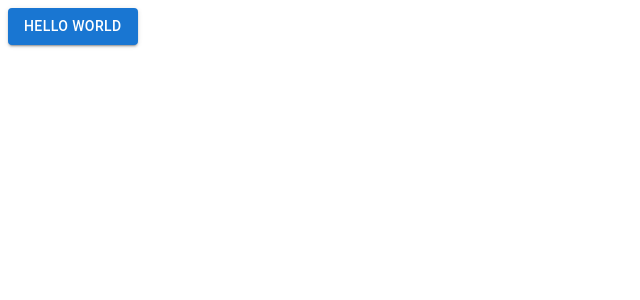
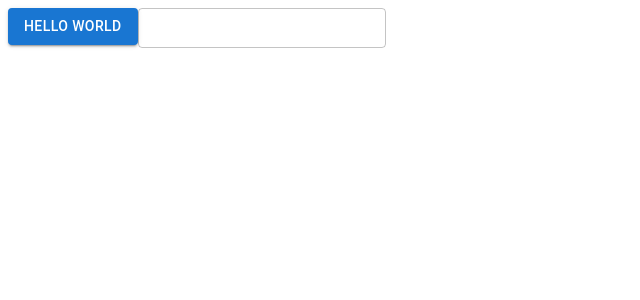
Before and after one commit to zack-msyc86/react-real-template, a React app: page / in a window 1280 px wide. Shown: the top 300 px of the page, without its empty margins (0-640 px from the left). Built offline with nearby package versions, Linux system fonts and the light colour scheme; the HTML template or start-up script is replaced by a standard one.

Commit message:
デフォルトのpropsを設定できるようにした

```diff
--- a/src/App.tsx
+++ b/src/App.tsx
@@ -1,11 +1,13 @@
 import Button from './components/atoms/Button';
+import TextField from './components/atoms/TextField';
 
 const App: React.VFC = () => {
   return (
     <div>
-      <Button variant='contained'>
+      <Button>
         Hello World
       </Button>
+      <TextField />
     </div>
   )
 }
--- a/src/components/atoms/Button.tsx
+++ b/src/components/atoms/Button.tsx
@@ -8,9 +8,13 @@ const StyledButton = styled(MUIButton)({
 });
 
 
-const Button: React.VFC<Props> = ({ children, ...buttonProps }) => {
+const Button: React.VFC<Props> = ({ children, ...props }) => {
+  const defaultProp: ButtonProps = {
+    variant: 'contained'
+  }
+
   return (
-    <StyledButton {...buttonProps}>
+    <StyledButton {...{...defaultProp, ...props}}>
       { children }
     </StyledButton>
   )
--- /dev/null
+++ b/src/components/atoms/TextField.tsx
@@ -0,0 +1,19 @@
+import { TextField as MUITextField, TextFieldProps, styled } from '@mui/material'
+
+type Props = TextFieldProps
+
+const StyledTextField = styled(MUITextField)({
+});
+
+
+const TextField: React.VFC<Props> = (props) => {
+  const defaultProp: Props = {
+    size: 'small'
+  }
+
+  return (
+    <StyledTextField {...{...defaultProp, ...props}}/>
+  )
+}
+
+export default TextField
```
